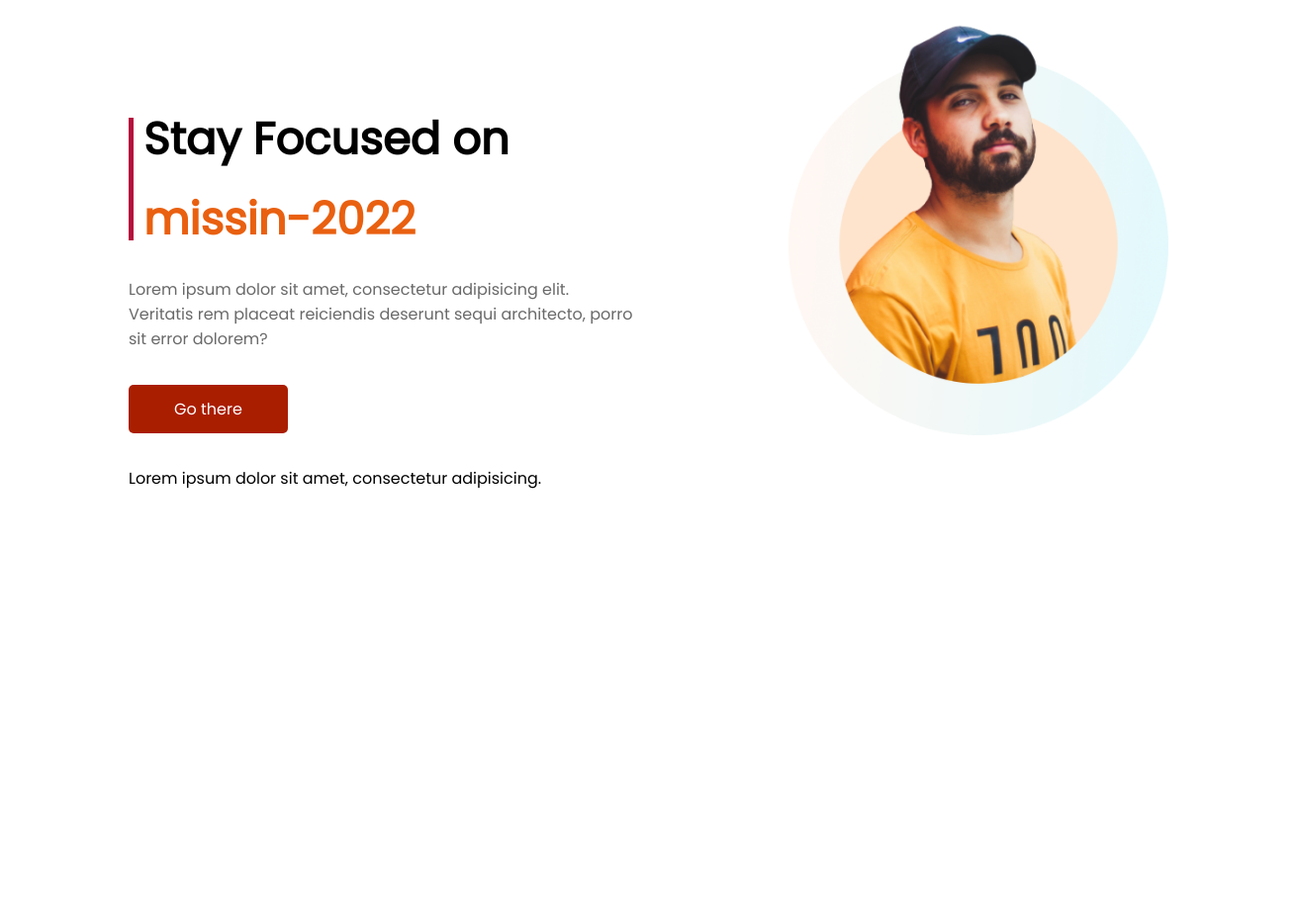
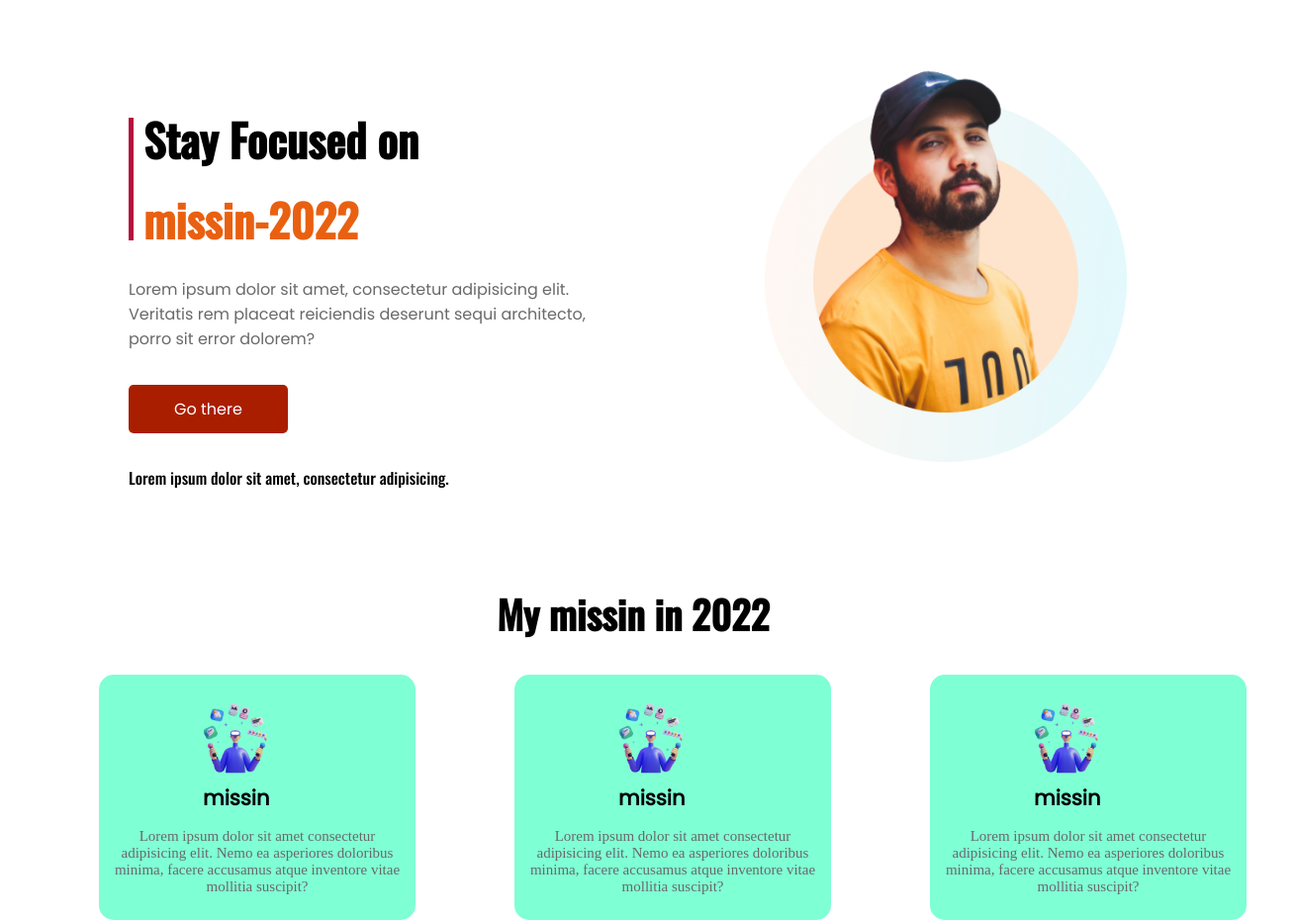
Before and after one commit to sharifulislm/my-mission-2022, a plain HTML site: page index.html in a window 1280 px wide. Shown: the whole page at 99% size, 1310 px wide, since content can reach past the window. Before the commit the page ends 800 px from the top, so only its background shows below. Drawn offline with nearby package versions, Linux system fonts and the light colour scheme.

Commit message:
added something

```diff
--- a/index.html
+++ b/index.html
@@ -1,5 +1,6 @@
 <!DOCTYPE html>
 <html lang="en">
+
 <head>
 	<meta charset="UTF-8">
 	<meta http-equiv="X-UA-Compatible" content="IE=edge">
@@ -7,9 +8,10 @@
 	<title>my missin-2022</title>
 	<link rel="preconnect" href="https://fonts.googleapis.com">
 	<link rel="preconnect" href="https://fonts.gstatic.com" crossorigin>
-<link href="https://fonts.googleapis.com/css2?family=Poppins&display=swap" rel="stylesheet">
+	<link href="https://fonts.googleapis.com/css2?family=Bebas+Neue&family=Oswald:wght@500&family=Poppins&display=swap" rel="stylesheet">
 	<link rel="stylesheet" href="style.css">
 </head>
+
 <body>
 	<section id="first-bolg">
 		<div class="continar">
@@ -42,6 +44,76 @@
 		</div>
 
 	</section>
+	<br>
+
+	<!-- section number 2  -->
+
+	<section id="khela-hobe">
+		<div class="title-bar">
+			<h1>My missin in 2022 </h1>
+		</div>
+
+		<div class="continer">
+			<div class="ful-box">
+
+				<div class="icon-box">
+					<img src="illustrators/illustrator-1.png" alt="icon">
+					<h1 class="missin">missin </h1>
+				</div>
+
+				<div class="conetent-box">
+					<p>Lorem ipsum dolor sit amet consectetur adipisicing elit. Nemo ea asperiores doloribus minima, facere accusamus atque inventore vitae mollitia suscipit?</p>
+				</div>
+
+
+			</div>
+			<div class="ful-box">
+
+				<div class="icon-box">
+					<img src="illustrators/illustrator-1.png" alt="icon">
+					<h1 class="missin">missin </h1>
+				</div>
+
+				<div class="conetent-box">
+					<p>Lorem ipsum dolor sit amet consectetur adipisicing elit. Nemo ea asperiores doloribus minima, facere accusamus atque inventore vitae mollitia suscipit?</p>
+				</div>
+
+
+			</div>
+
+			<div class="ful-box">
+
+				<div class="icon-box">
+					<img src="illustrators/illustrator-1.png" alt="icon">
+					<h1 class="missin">missin </h1>
+				</div>
+
+				<div class="conetent-box">
+					<p>Lorem ipsum dolor sit amet consectetur adipisicing elit. Nemo ea asperiores doloribus minima, facere accusamus atque inventore vitae mollitia suscipit?</p>
+				</div>
+
+
+			</div>
+
+
+		</div>
+
+
+
+	</section>
+
+	<br>
+	<br>
+
+	<br>
+	<br>
+
+	<br>
+	<br>
+
+
+
 
 </body>
+
 </html>
--- a/style.css
+++ b/style.css
@@ -1,57 +1,71 @@
-body{
+body {
 	font-family: 'Poppins', sans-serif;
 	padding: 0;
 	margin: 0;
 	font-family: 'Oswald', sans-serif;
-font-family: 'Poppins', sans-serif;
+	/* font-family: 'Poppins', sans-serif;
+font-family: 'Bebas Neue', cursive;
+font-family: 'Oswald', sans-serif;
+font-family: 'Poppins', sans-serif; */
 }
+
 /* first section :start */
 
-#first-bolg{
-/* display: flex; */
+#first-bolg {
+	display: flex;
 }
-.continar{
+
+.continar {
 	width: 100%;
 	margin: 30px;
 
 }
-.content-row{
+
+.content-row {
 	width: 40%;
 	float: left;
 	margin: 10px;
 }
-.img-row{
+
+.img-row {
 	width: 40%;
 	float: left;
 }
-.img-col img
-{
+
+.img-col img {
 	width: 100%;
 }
+
 .content-col {
 	width: 300px;
 	border-left: 5px solid #b50f3d;
 }
+
 .content-row {
 	width: 40%;
 	float: left;
 	margin-left: 100px;
 	margin-top: 52px;
 }
+
 .img-col img {
 	width: 75%;
 }
+
 .img-col img {
 	width: 75%;
 	margin-left: 145px;
-    margin-top: -79px;
+	margin-top: -30px;
 }
+
 .content-col h2 {
 	font-size: 45px;
 }
+
 .content-col {
 	width: 318px;
 }
+
 .content-col {
 	width: 450px;
 	line-height: 43px;
@@ -64,9 +78,11 @@ margin: 30px;
 	color: dimgrey;
 	padding-bottom: 15px;
 }
+
 .content-pra p {
 	padding-bottom: 30px;
 }
+
 a.click-there {
 	text-decoration: none;
 	background: #AA1E00;
@@ -76,9 +92,88 @@ margin: 30px;
 	border-radius: 5px;
 	margin-top: 34px;
 }
+
 .div-help-span {
 	margin-top: 30px;
 }
+
 h2.hadding2 {
 	color: #e96010;
 }
+
+/* section number2 start */
+
+.title-bar {
+	/* margin: auto; */
+	font-size: 26px;
+	text-align: center;
+	font-family: inherit;
+	font-weight: 400;
+}
+
+.continer {
+	width: 100%;
+}
+
+
+
+.ful-box {
+	width: 300px;
+	background-color: aquamarine;
+	padding: 10px;
+	border-radius: 15px;
+	margin-left: 100px;
+	float: left;
+}
+
+.icon-box {
+	width: 50%;
+	margin-left: 95px;
+}
+
+
+
+.icon-box img {
+	width: 100px;
+	margin-left: -10px;
+}
+
+.conetent-box p {
+	font-size: 15px;
+	font-family: serif;
+	color: dimgrey;
+	text-align: center;
+}
+
+h1.missin {
+	margin: 0px;
+	padding: 0px;
+}
+
+
+.icon-box {
+	width: 50%;
+	margin-left: 95px;
+}
+
+
+
+.icon-box img {
+	width: 100px;
+	margin-left: -10px;
+}
+
+.conetent-box p {
+	font-size: 15px;
+	font-family: serif;
+	color: dimgrey;
+	text-align: center;
+}
+
+h1.missin {
+	margin: 0px;
+	/* font-size: 24px; */
+	padding: 0px;
+	font-family: 'Poppins';
+	font-size: 21px;
+}
```
Lines whose indentation alone changed are shown as unchanged.
